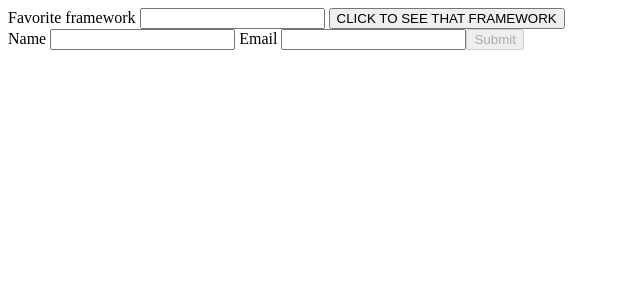
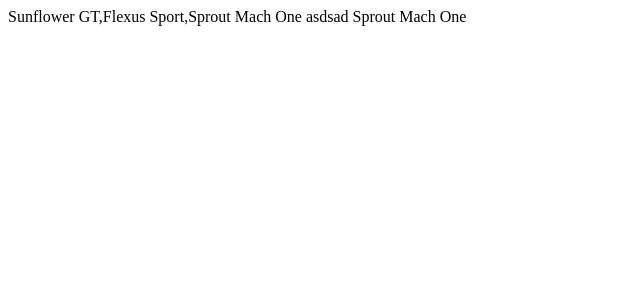
Before and after one commit to AdithyaSiva5/AngularPractice, an Angular app: page / in a window 1280 px wide. Shown: the top 300 px of the page, without its empty margins (0-640 px from the left). Built offline with nearby package versions, Linux system fonts and the light colour scheme.

Commit message:
Dependency Injection

```diff
--- /dev/null
+++ b/src/app/services/UserService.ts
@@ -0,0 +1,15 @@
+import { Injectable } from '@angular/core';
+
+@Injectable({
+  providedIn: 'root', // This makes the service available app-wide
+})
+export class UserService {
+  cars = ['Sunflower GT', 'Flexus Sport', 'Sprout Mach One'];
+  getCars(): string[] {
+    return this.cars;
+  }
+
+  getCar(id: number) {
+    return this.cars[id];
+  }
+}
--- a/src/app/user/user.component.html
+++ b/src/app/user/user.component.html
@@ -1,20 +1 @@
-<label for="framework">
-  Favorite framework
-  <input type="text" id="framework" [(ngModel)]="framework" />
-</label>
-{{ framework }}
-
-<button (click)="showframework()">CLICK TO SEE THAT FRAMEWORK</button>
-
-<form [formGroup]="profileForm" (ngSubmit)="submit()">
-  <label>
-    Name
-    <input type="text" formControlName="name" />
-  </label>
-  <label>
-    Email
-    <input type="text" formControlName="email" />
-  </label>
-  <button type="submit" [disabled]="!profileForm.valid">Submit</button>
-</form>
-{{ profileForm.value.name }}
+{{ userInfo }} asdsad {{ car }}
--- a/src/app/user/user.component.ts
+++ b/src/app/user/user.component.ts
@@ -1,6 +1,14 @@
-import { Component, Input, Output, EventEmitter } from '@angular/core';
+import {
+  Component,
+  Input,
+  Output,
+  EventEmitter,
+  Injectable,
+  OnInit,
+} from '@angular/core';
 import { ReactiveFormsModule, Validator, Validators } from '@angular/forms';
 import { FormsModule, FormControl, FormGroup } from '@angular/forms';
+import { UserService } from '../services/UserService';
 
 @Component({
   selector: 'app-user',
@@ -8,17 +16,15 @@ import { FormsModule, FormControl, FormGroup } from '@angular/forms';
   templateUrl: './user.component.html',
   styleUrl: './user.component.css',
 })
-export class UserComponent {
-  framework: string = '';
+export class UserComponent implements OnInit {
+  userInfo: any;
+  carno: number = 2;
+  car: string | undefined;
 
-  showframework() {
-    alert(this.framework);
-  }
-  profileForm = new FormGroup({
-    name: new FormControl('', Validators.required),
-    email: new FormControl('', [Validators.required, Validators.email]),
-  });
-  submit() {
-    alert(this.profileForm.value.name + ' | ' + this.profileForm.value.email);
+  constructor(private userService: UserService) {}
+
+  ngOnInit(): void {
+    this.userInfo = this.userService.getCars();
+    this.car = this.userService.getCar(this.carno);
   }
 }
```
